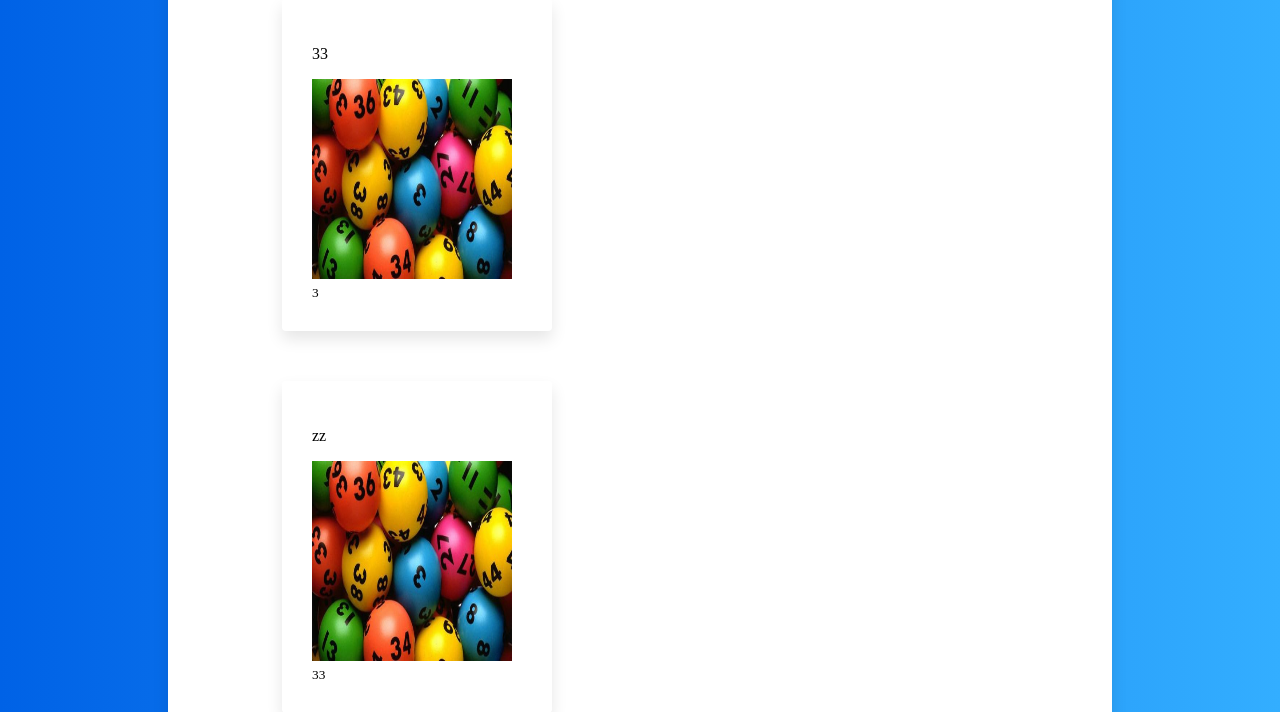
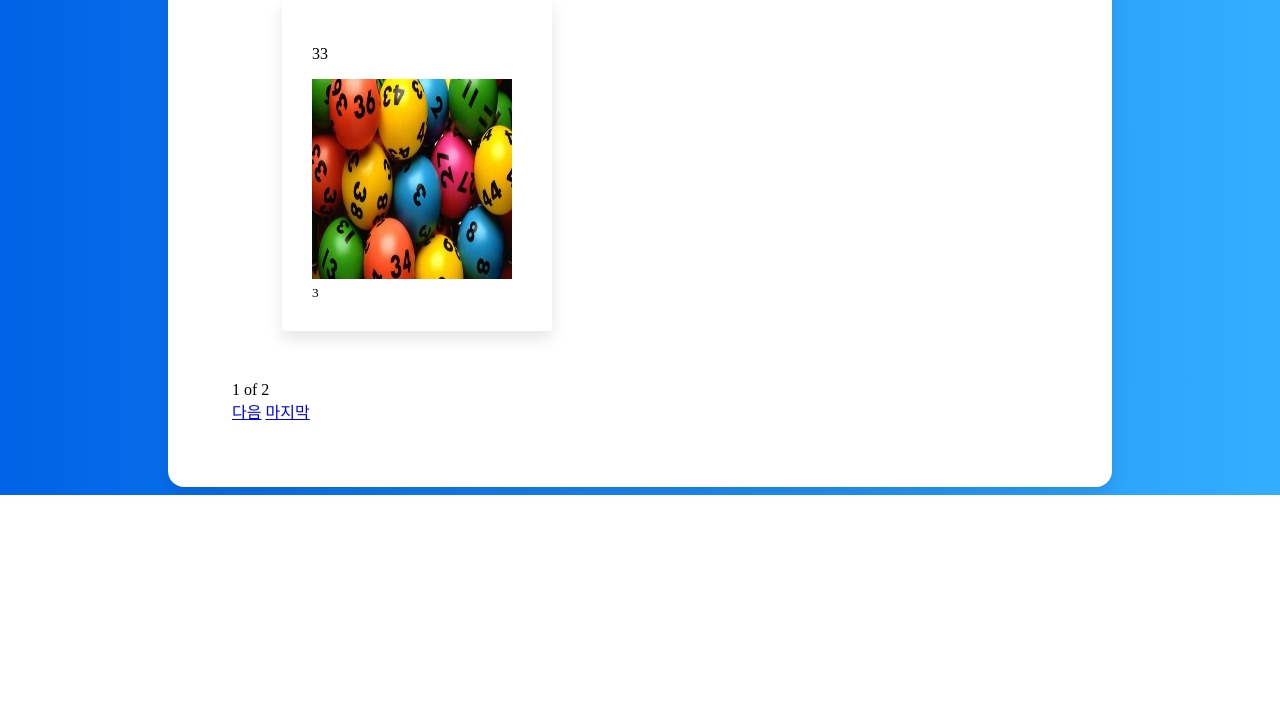
Before and after one commit to eunchae619/gnu_rental_service, a Django app: page / in a window 1280 px wide. Shown: the part 1653-2365 px from the top of the page. After the commit the page ends 2148 px from the top, so only its background shows below. Run offline with Django 3.2, Linux system fonts and the light colour scheme; data comes from the database, SQL or seed files in the repository; both versions use the stored data as it was after the commit.

Commit message:
blog앱의 views에 내용수정
-index에 paginator 기능 추가

```diff
--- a/blog/templates/index.html
+++ b/blog/templates/index.html
@@ -1,12 +1,34 @@
 {% extends 'base.html' %}
 
 {% block content %}
-        {% for rental in posts %}
+        {% for rental in pages %}
             <div class="review_box">
                 <div class="title"><p>{{rental.제목}}</p></div>
                 <div class="image"><a href="{% url 'detail' rental.id %}"><img style="height:200px; width: 200px;" src="{{ rental.사진.url }}" alt="Card image cap"></a></div>
                 <div class="des"><small>{{rental.내용}}</small></div>
             </div>
+        {% endfor %}
+            <!-- 페이지 수 -->
+            <div class="page">
+                {%if pages.has_previous%}
+                <div class="prev">
+                    <a href="?page=1">처음</a>
+                    <a href="?page={{pages.previous_page_number}}">이전</a>
+                </div>
+                {%endif%}
 
-        {% endfor %}
+                <div class="cent">
+                    <span class="page_num">{{pages.number}}</span>
+                    <span class="page_num">of</span>
+                    <span class="page_num">{{pages.paginator.num_pages}}</span>
+                </div>
+
+                {%if pages.has_next%}
+                <div class="nex">
+                    <a href="?page={{pages.next_page_number}}">다음</a>
+                    <a href="?page={{pages.paginator.num_pages}}">마지막</a>
+                </div>
+                {%endif%}
+            </div>
+
 {% endblock %}
--- a/blog/views.py
+++ b/blog/views.py
@@ -2,13 +2,21 @@
 from .models import Portfolio, Comment
 from django.db.models import Avg
 from .forms import NewBlog, CommentForm
+from django.core.paginator import Paginator
 # Create your views here.
 
+def index(request):
+    posts = Portfolio.objects.all
+    #블로그 모든 글들을 대상으로
+    blog_list=Portfolio.objects.all()
+    #블로그 객체 세 개를 한 페이지로 자르기
+    paginator = Paginator(blog_list,4)
+    #request된 페이지가 뭔지를 알아내고 ( request페이지를 변수에 담아냄 )
+    page = request.GET.get('page')
+    #request된 페이지를 얻어온 뒤 return 해 준다
+    pages = paginator.get_page(page)
 
-#index.html에서 게시글 보여주는 key값 = "posts"
-def index(request):
-    posts = Portfolio.objects.all()
-    return render(request, 'index.html', {'posts' : posts})
+    return render(request,'index.html',{'posts':posts,'pages':pages})
 
 
 def about(request):
```
Also changed, not shown: db.sqlite3, media/images/image_R17coYM.jpg (added), media/images/image_bXurptF.jpg (added), media/images/image_gnAKKhs.jpg (added).
